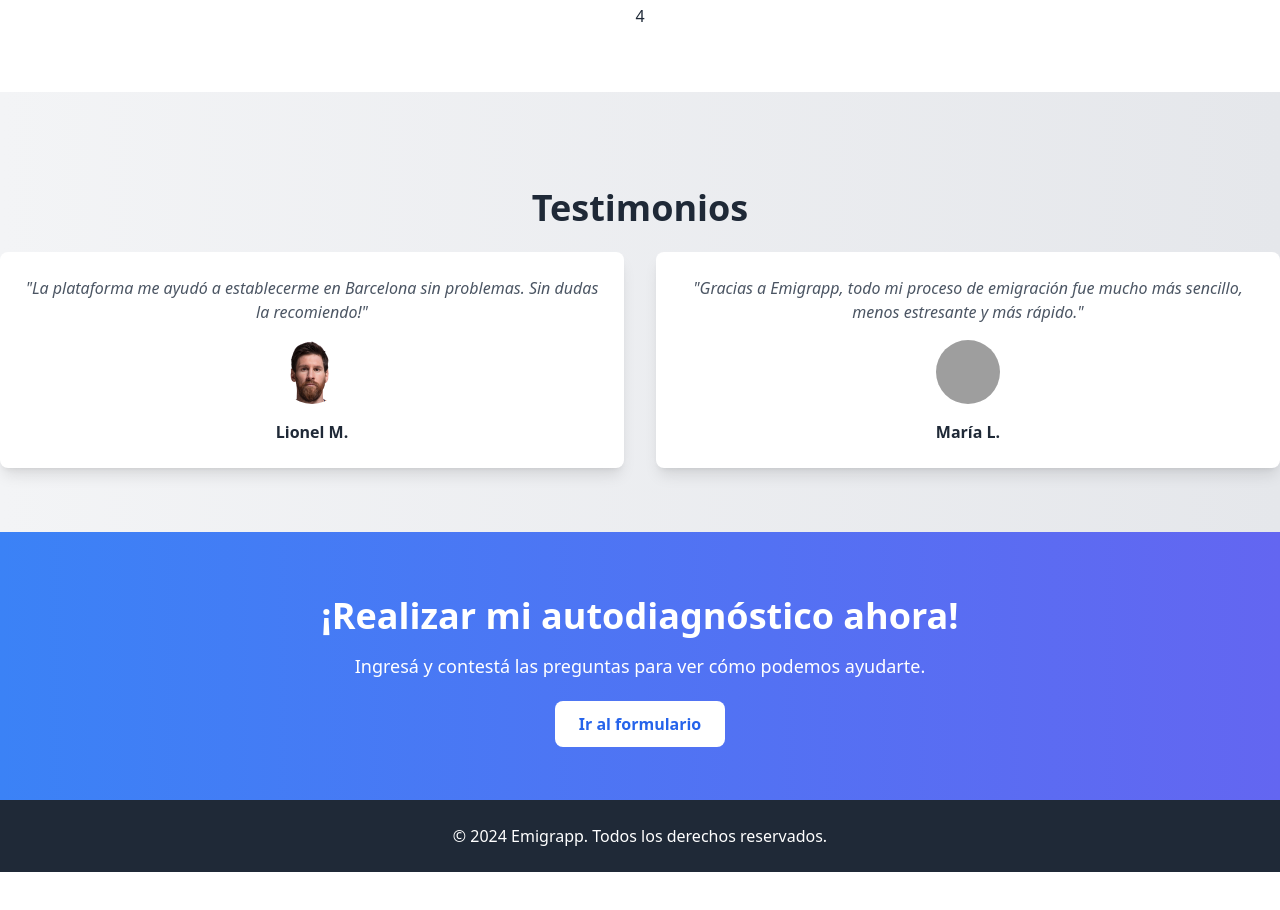
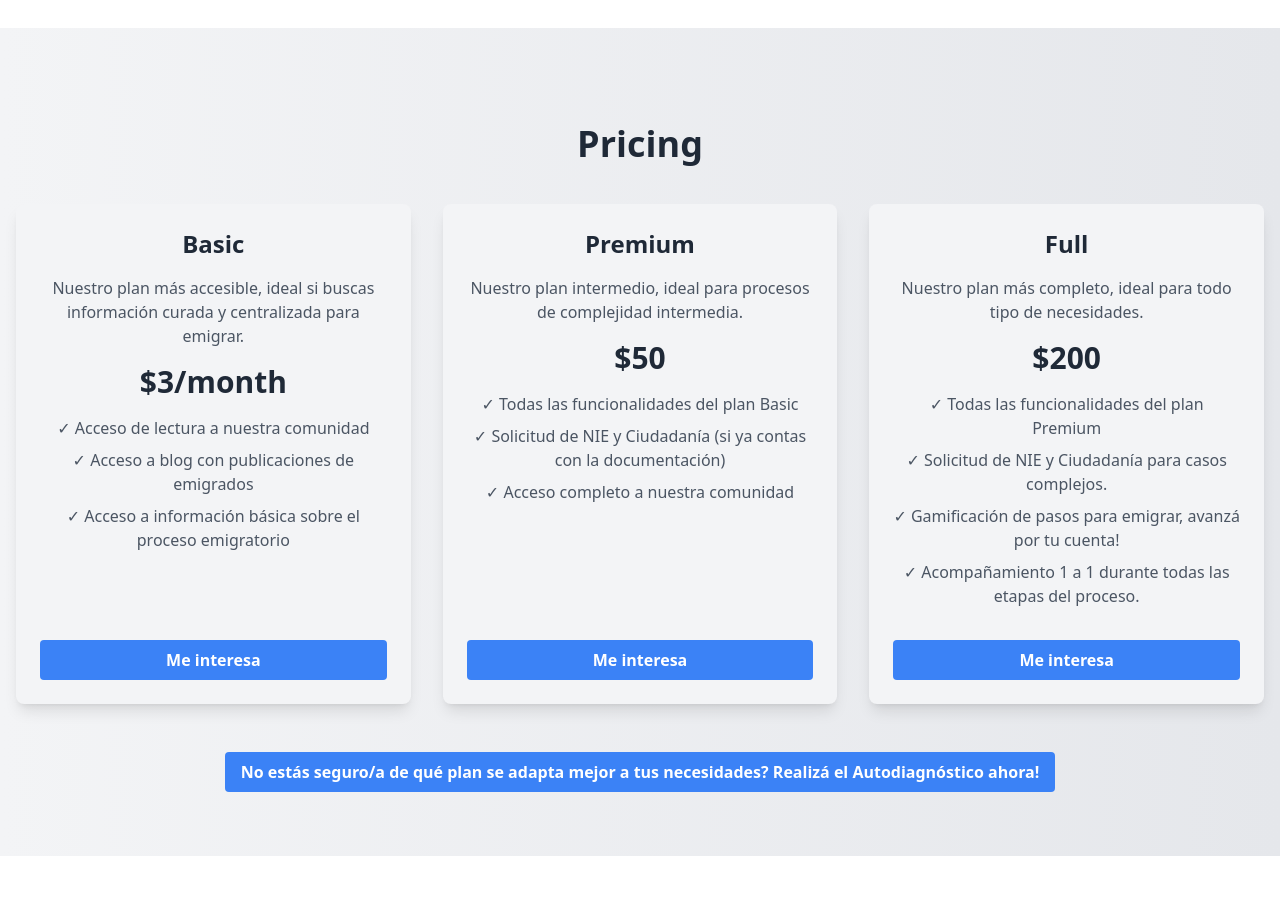
Before and after one commit to bilinkis/emigrapp, a Next.js app: page / in a window 1280 px wide. Shown: the part 1844-2754 px from the top of the page. Before the commit the page ends 2716 px from the top, so only its background shows below. Built offline with nearby package versions, Linux system fonts and the light colour scheme; grey boxes are pictures that could not be loaded.

Commit message:
added pricing section

```diff
--- a/app/globals.css
+++ b/app/globals.css
@@ -1,9 +1,37 @@
 @tailwind base;
 @tailwind components;
 @tailwind utilities;
+
 html {
   scroll-behavior: smooth;
 }
 
+.pricing-card {
+  display: flex;
+  flex-direction: column;
+  justify-content: space-between;
+  height: 100%;
+  min-height: 400px;
+  /* Altura mínima para asegurar consistencia */
+}
+
+.pricing-card ul {
+  flex-grow: 1;
+}
+
+@media (min-width: 640px) {
+  .pricing-card {
+    min-height: 450px;
+    /* Ajusta la altura mínima para pantallas medianas */
+  }
+}
+
+@media (min-width: 1024px) {
+  .pricing-card {
+    min-height: 500px;
+    /* Ajusta la altura mínima para pantallas grandes */
+  }
+}
+
 @import "~slick-carousel/slick/slick.css";
 @import "~slick-carousel/slick/slick-theme.css";
--- /dev/null
+++ b/pages/api/webhook.js
@@ -0,0 +1,7 @@
+export default async function handler(
+    req,
+    res
+) {
+    console.log('webhook called', req.body)
+    return res.status(200).JSON(true);
+}
--- a/pages/index.js
+++ b/pages/index.js
@@ -1,6 +1,7 @@
 import Head from 'next/head';
 import Header from '../src/components/Header';
 import About from '../src/components/About';
+import Pricing from '../src/components/Pricing';
 import Testimonials from '../src/components/Testimonials';
 import CallToAction from '../src/components/CallToAction';
 import Footer from '../src/components/Footer';
@@ -16,6 +17,7 @@ export default function Home() {
             <Header />
             <main>
                 <About />
+                <Pricing />
                 <Testimonials />
                 <CallToAction />
             </main>
--- a/src/components/About.js
+++ b/src/components/About.js
@@ -4,15 +4,16 @@ import { PrevArrow, NextArrow } from './CustomArrows';
 
 const features = [
     {
+        icon: FaPassport,
+        title: "Información sobre visas y permisos",
+        description: "Mantente actualizado con la información más reciente."
+    },
+    {
         icon: FaUserTie,
         title: "Asesoramiento personalizado",
         description: "Recibe ayuda personalizada para tu proceso de emigración."
     },
-    {
-        icon: FaPassport,
-        title: "Información sobre visas y permisos",
-        description: "Mantente actualizado con la información más reciente."
-    },
+
     {
         icon: FaMapMarkedAlt,
         title: "Guías detalladas",
@@ -57,7 +58,7 @@ const About = () => {
     return (
         <section id="description" className="py-16 bg-white text-gray-800">
             <div className="container mx-auto text-center">
-                <h2 className="text-4xl font-bold mb-6">Sobre Nosotros</h2>
+
 
                 <Slider {...settings}>
                     {features.map((feature, index) => (
--- a/src/components/Header.js
+++ b/src/components/Header.js
@@ -27,8 +27,13 @@ const Header = () => {
                         {router.pathname === '/' && (
                             <>
                                 <li className="relative group">
+                                    <ScrollLink to="pricing" smooth={true} offset={-72} className="cursor-pointer">
+                                        <span className="transition-transform transform hover:scale-110 group-hover:shadow-lg group-hover:bg-white group-hover:text-blue-500 rounded-md px-2 py-1">Sobre Nosotros</span>
+                                    </ScrollLink>
+                                </li>
+                                <li className="relative group">
                                     <ScrollLink to="description" smooth={true} offset={-72} className="cursor-pointer">
-                                <span className="transition-transform transform hover:scale-110 group-hover:shadow-lg group-hover:bg-white group-hover:text-blue-500 rounded-md px-2 py-1">Sobre Nosotros</span>
+                                        <span className="transition-transform transform hover:scale-110 group-hover:shadow-lg group-hover:bg-white group-hover:text-blue-500 rounded-md px-2 py-1">Pricing</span>
                                     </ScrollLink>
                                 </li>
 
--- /dev/null
+++ b/src/components/Pricing.js
@@ -0,0 +1,66 @@
+const Pricing = () => {
+    return (
+        <section id="pricing" className="py-16 pt-24 bg-gradient-to-r from-gray-100 to-gray-200 text-gray-800">
+            <div className="container mx-auto text-center">
+                <h2 className="text-4xl font-bold mb-6">Pricing</h2>
+                <div className="flex flex-wrap justify-center">
+
+                    <div className="flex flex-col items-center p-4 w-full sm:w-1/2 lg:w-1/3">
+                        <div className="pricing-card bg-gray-100 p-6 rounded-lg shadow-lg flex flex-col">
+                            <h2 className="text-2xl font-bold mb-4">Basic</h2>
+                            <p className="text-gray-600 mb-4">Nuestro plan más accesible, ideal si buscas información curada y centralizada para emigrar.</p>
+                            <p className="text-3xl font-bold mb-4">$3/month</p>
+                            <ul className="text-gray-600 flex-grow">
+                                <li className="mb-2">✓ Acceso de lectura a nuestra comunidad</li>
+                                <li className="mb-2">✓ Acceso a blog con publicaciones de emigrados</li>
+                                <li className="mb-2">✓ Acceso a información básica sobre el proceso emigratorio</li>
+                            </ul>
+                            <button className="bg-blue-500 hover:bg-blue-600 text-white font-bold py-2 px-4 rounded mt-4">
+                                Me interesa
+                            </button>
+                        </div>
+                    </div>
+
+                    <div className="flex flex-col items-center p-4 w-full sm:w-1/2 lg:w-1/3">
+                        <div className="pricing-card bg-gray-100 p-6 rounded-lg shadow-lg flex flex-col">
+                            <h2 className="text-2xl font-bold mb-4">Premium</h2>
+                            <p className="text-gray-600 mb-4">Nuestro plan intermedio, ideal para procesos de complejidad intermedia.</p>
+                            <p className="text-3xl font-bold mb-4">$50</p>
+                            <ul className="text-gray-600 flex-grow">
+                                <li className="mb-2">✓ Todas las funcionalidades del plan Basic</li>
+                                <li className="mb-2">✓ Solicitud de NIE y Ciudadanía (si ya contas con la documentación)</li>
+                                <li className="mb-2">✓ Acceso completo a nuestra comunidad</li>
+                            </ul>
+                            <button className="bg-blue-500 hover:bg-blue-600 text-white font-bold py-2 px-4 rounded mt-4">
+                                Me interesa
+                            </button>
+                        </div>
+                    </div>
+
+                    <div className="flex flex-col items-center p-4 w-full sm:w-1/2 lg:w-1/3">
+                        <div className="pricing-card bg-gray-100 p-6 rounded-lg shadow-lg flex flex-col">
+                            <h2 className="text-2xl font-bold mb-4">Full</h2>
+                            <p className="text-gray-600 mb-4">Nuestro plan más completo, ideal para todo tipo de necesidades.</p>
+                            <p className="text-3xl font-bold mb-4">$200</p>
+                            <ul className="text-gray-600 flex-grow">
+                                <li className="mb-2">✓ Todas las funcionalidades del plan Premium</li>
+                                <li className="mb-2">✓ Solicitud de NIE y Ciudadanía para casos complejos.</li>
+                                <li className="mb-2">✓ Gamificación de pasos para emigrar, avanzá por tu cuenta!</li>
+                                <li className="mb-2">✓ Acompañamiento 1 a 1 durante todas las etapas del proceso.</li>
+                            </ul>
+                            <button className="bg-blue-500 hover:bg-blue-600 text-white font-bold py-2 px-4 rounded mt-4">
+                                Me interesa
+                            </button>
+                        </div>
+                    </div>
+
+                </div>
+                <button className="bg-blue-500 hover:bg-blue-600 text-white font-bold py-2 px-4 rounded mt-8">
+                    <a href="/diagnostico">No estás seguro/a de qué plan se adapta mejor a tus necesidades? Realizá el Autodiagnóstico ahora!</a>
+                </button>
+            </div>
+        </section>
+    );
+};
+
+export default Pricing;
--- a/src/components/Testimonials.js
+++ b/src/components/Testimonials.js
@@ -13,7 +13,7 @@ const testimonials = [
 
 const Testimonials = () => {
     return (
-        <section id="testimonials" className="py-16 pt-24 bg-gradient-to-r from-gray-100 to-gray-200 text-gray-800">
+        <section id="testimonials" className="py-16 pt-24 bg-gradient-to-r from-white-100 to-gray-500 text-gray-800">
             <div className="container mx-auto text-center">
                 <h2 className="text-4xl font-bold mb-6">Testimonios</h2>
                 <div className="grid grid-cols-1 md:grid-cols-2 gap-8">
```
Lines whose indentation alone changed are shown as unchanged.
